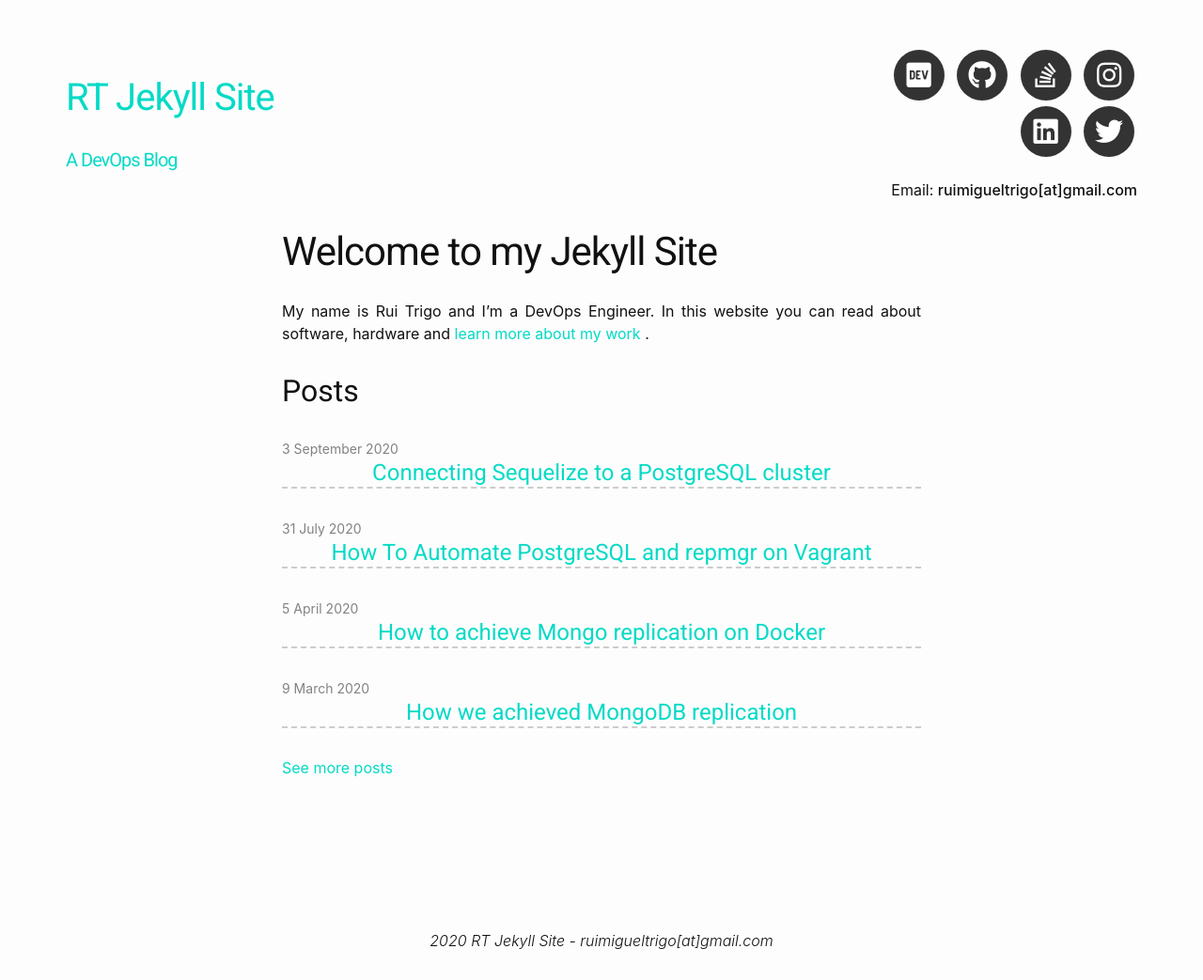
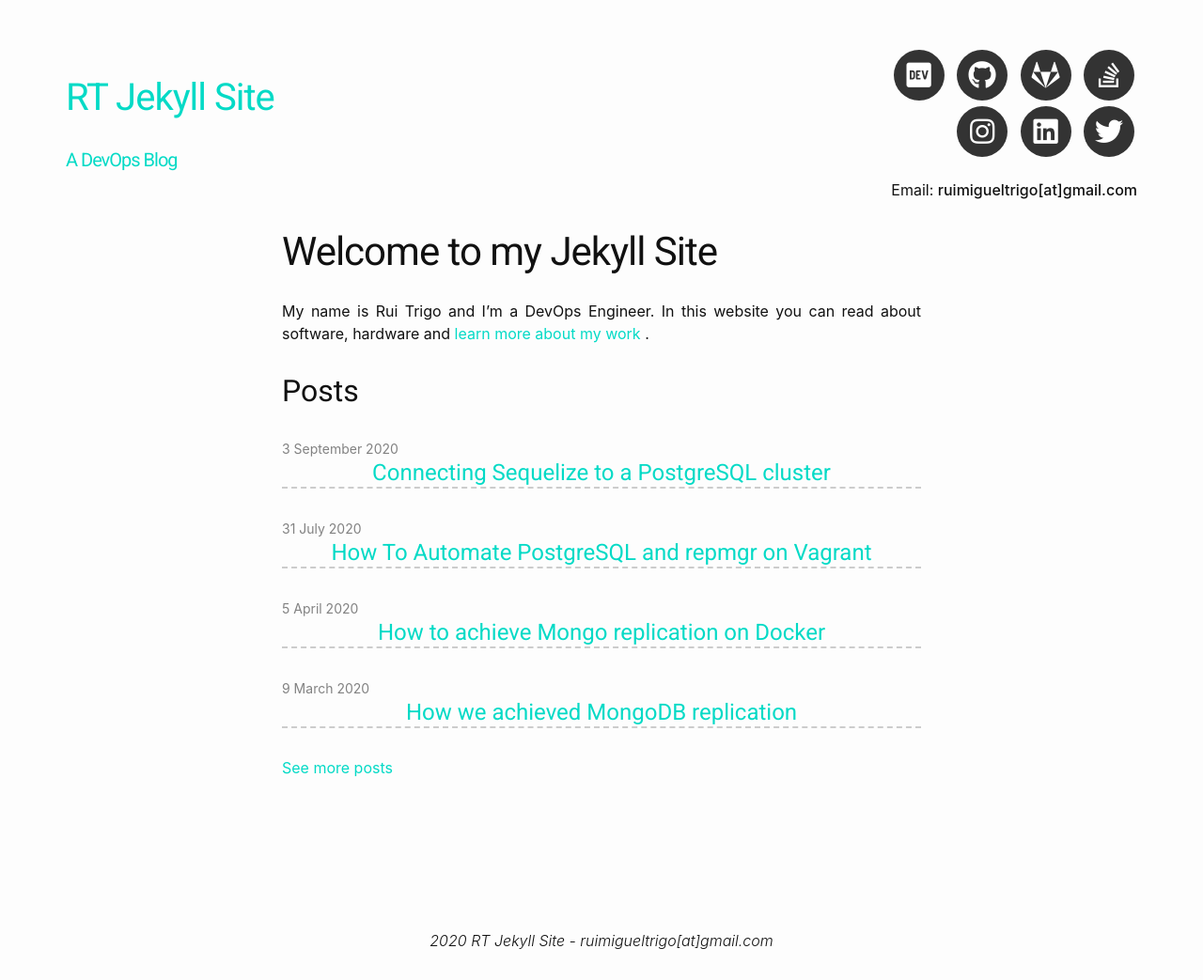
Before and after one commit to r-trigo/jekyll-blog, a Jekyll site: the page built from index.markdown, in a window 1280 px wide. Shown: the whole page at 94% size. Built offline with Jekyll 4.4.1, drawn with Linux system fonts in a browser that asks for light colours; nearby versions of some CDN libraries.

Commit message:
chore(header): add gitlab profile

```diff
--- a/_config.yml
+++ b/_config.yml
@@ -8,6 +8,7 @@ description: >-
 
 dev_username: rtrigo
 github_username:  r-trigo
+gitlab_username:  rtrigo
 instagram_username: ru1tr1go
 linkedin_username:  r-trigo
 stackoverflow_username: "6460173"
--- a/_includes/header.html
+++ b/_includes/header.html
@@ -38,6 +38,13 @@
           <li>
             <a target="_blank" href="https://github.com/{{ site.github_username| cgi_escape | escape }}" class="button button--sacnite button--round-l">
               <i class="fab fa-github" title="Github link"></i>
+            </a>
+          </li>
+        {%- endif -%}
+        {%- if site.gitlab_username -%}
+          <li>
+            <a target="_blank" href="https://gitlab.com/{{ site.gitlab_username| cgi_escape | escape }}" class="button button--sacnite button--round-l">
+              <i class="fab fa-gitlab" title="GitLab link"></i>
             </a>
           </li>
         {%- endif -%}
```
